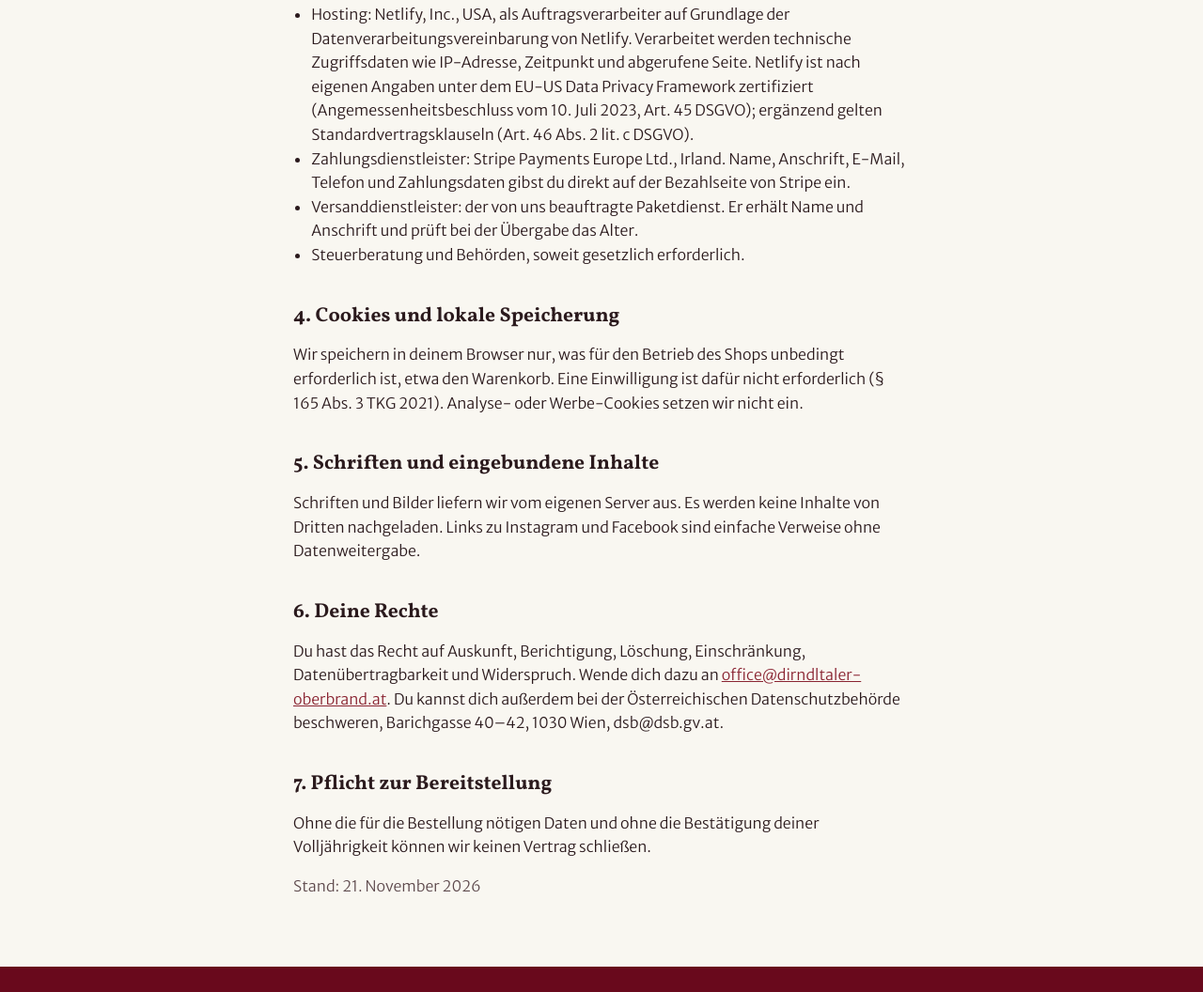
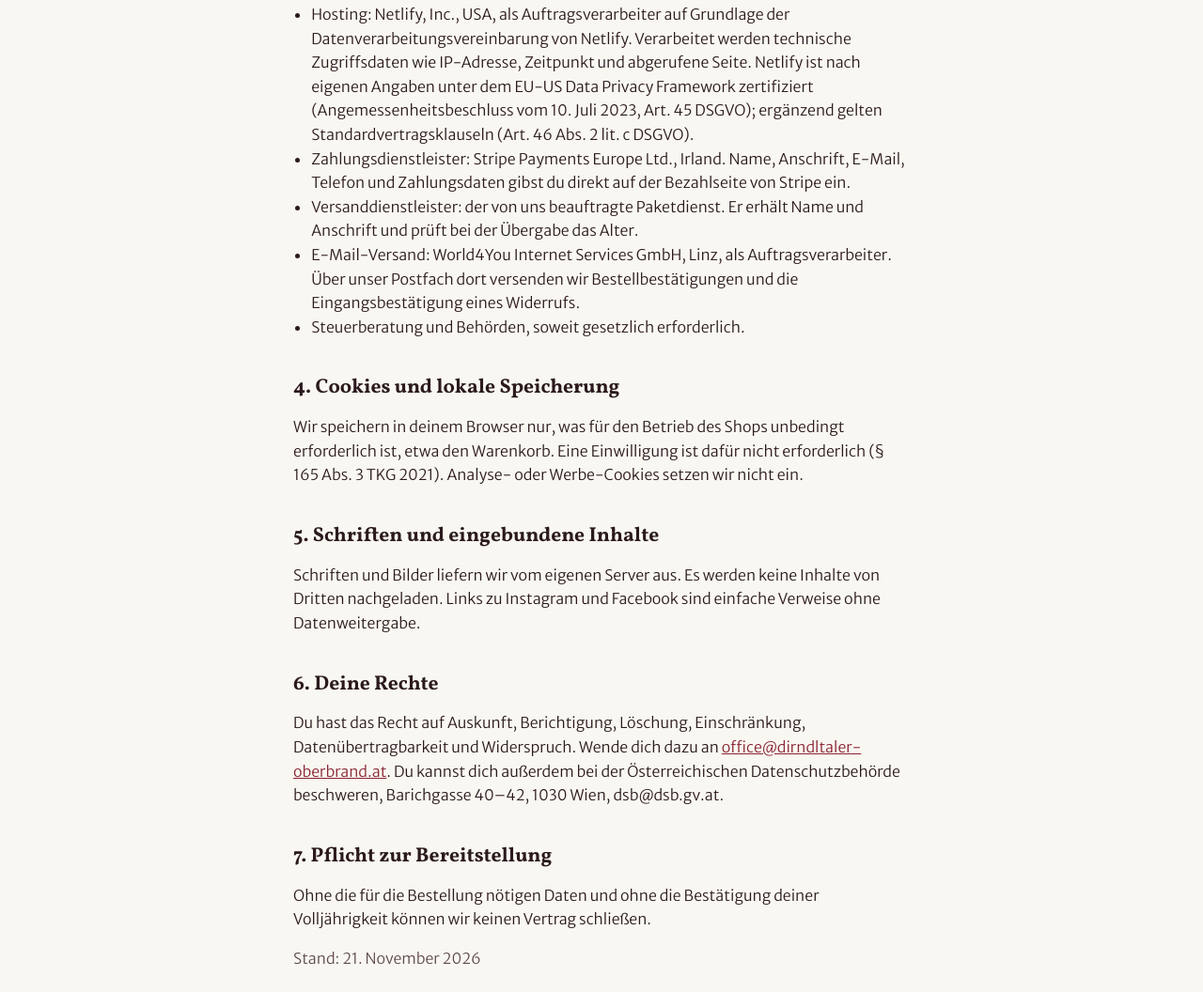
Before and after one commit to Riotermoep/dirndltaler-Oberbrand-Homepage, an Astro site: page /datenschutz in a window 1280 px wide. Shown: the part 1330-2386 px from the top of the page at 94% size. Built offline with nearby package versions, Linux system fonts and the light colour scheme; Astro itself is replaced by a stand-in of ours.

Commit message:
Datenschutz: E-Mail-Versand über world4you ergänzt
Co-Authored-By: Claude Fable 5.2 <noreply@anthropic.com>
Claude-Session: https://claude.ai/code/session_01LW5MiPorbVHf59jgJnmTeH

```diff
--- a/src/pages/datenschutz.astro
+++ b/src/pages/datenschutz.astro
@@ -96,6 +96,10 @@ import { SITE } from '../data/site.js';
           Versanddienstleister: der von uns beauftragte Paketdienst. Er erhält Name und Anschrift und prüft bei der
           Übergabe das Alter.
         </li>
+        <li>
+          E-Mail-Versand: World4You Internet Services GmbH, Linz, als Auftragsverarbeiter. Über unser Postfach dort
+          versenden wir Bestellbestätigungen und die Eingangsbestätigung eines Widerrufs.
+        </li>
         <li>Steuerberatung und Behörden, soweit gesetzlich erforderlich.</li>
       </ul>
 
```
